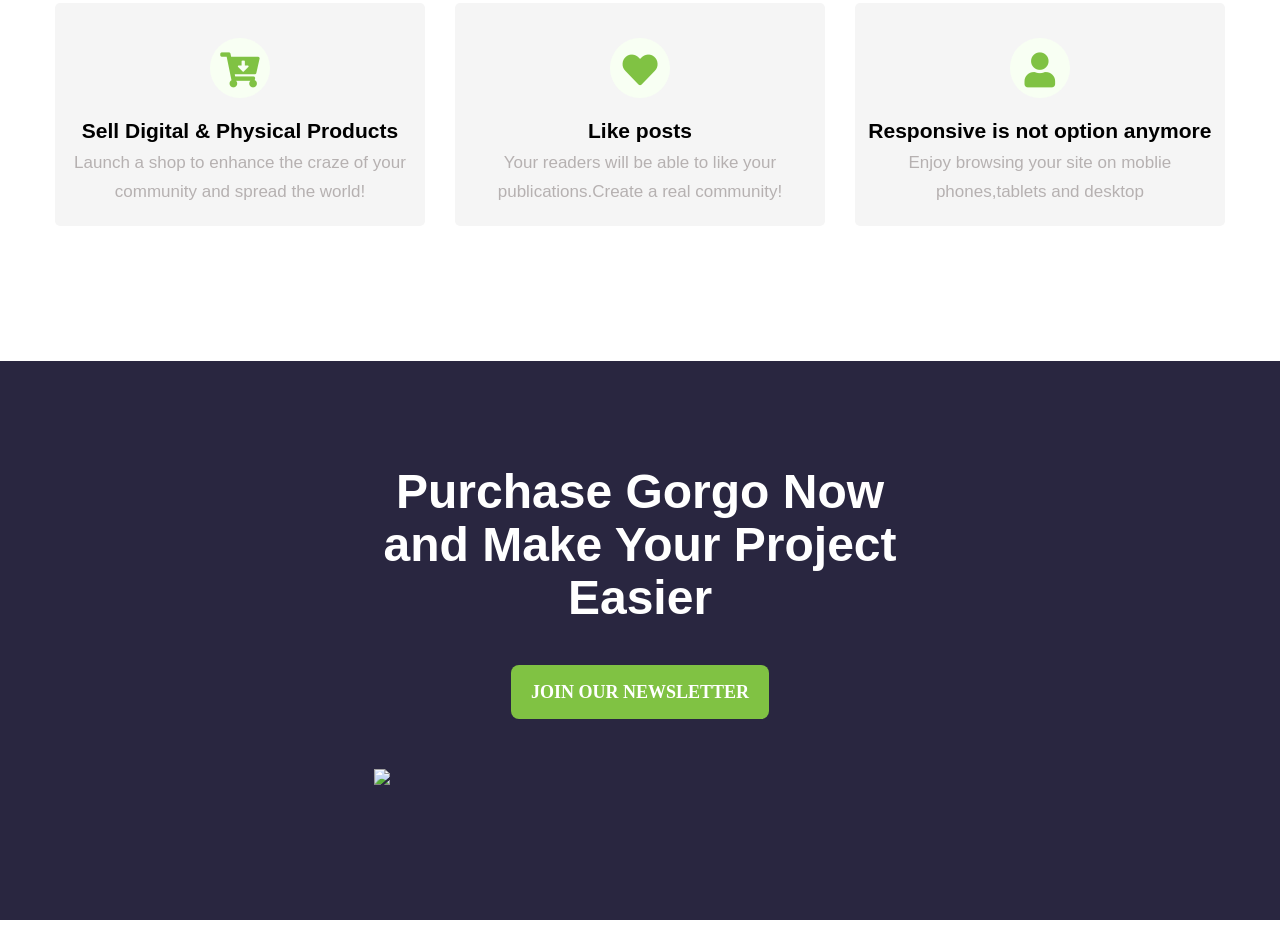
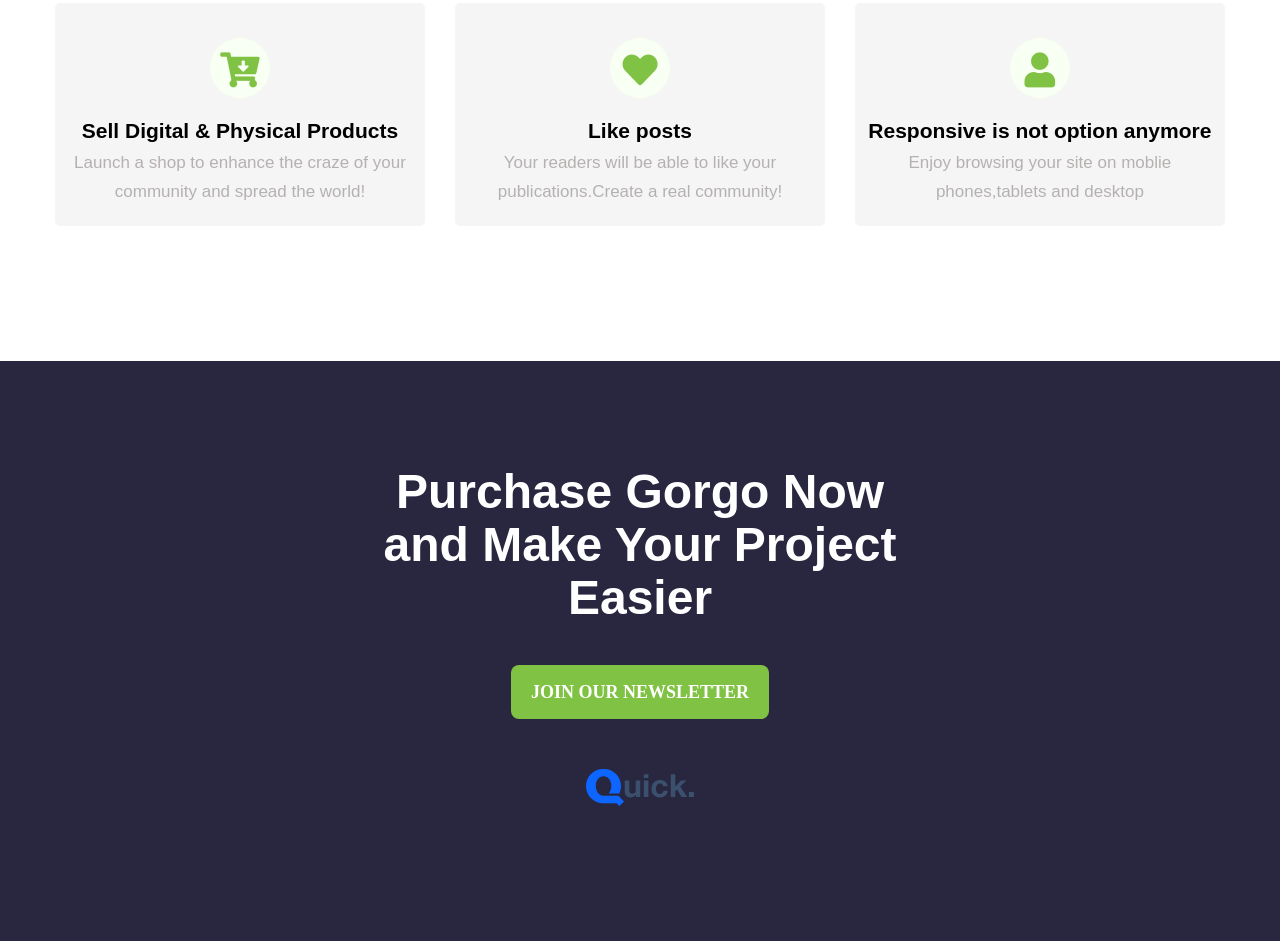
Before and after one commit to rahanaislam99/rahana_shopify_03, a plain HTML site: page index.html in a window 1280 px wide. Shown: the part 2130-3071 px from the top of the page. Before the commit the page ends 3050 px from the top, so only its background shows below. Drawn offline with Linux system fonts and the light colour scheme.

Commit message:
Update index.html

```diff
--- a/index.html
+++ b/index.html
@@ -195,7 +195,7 @@
 		<div class="container-sm">
 			<h2>Purchase Gorgo Now and Make Your Project Easier</h2>
 			<a class="btn" href="#">Join Our Newsletter</a>
-			<img src="images/dark.svg">
+			<img src="dark.svg">
 		</div>
 	</footer>
 	<!-- Footer Section End -->
```
